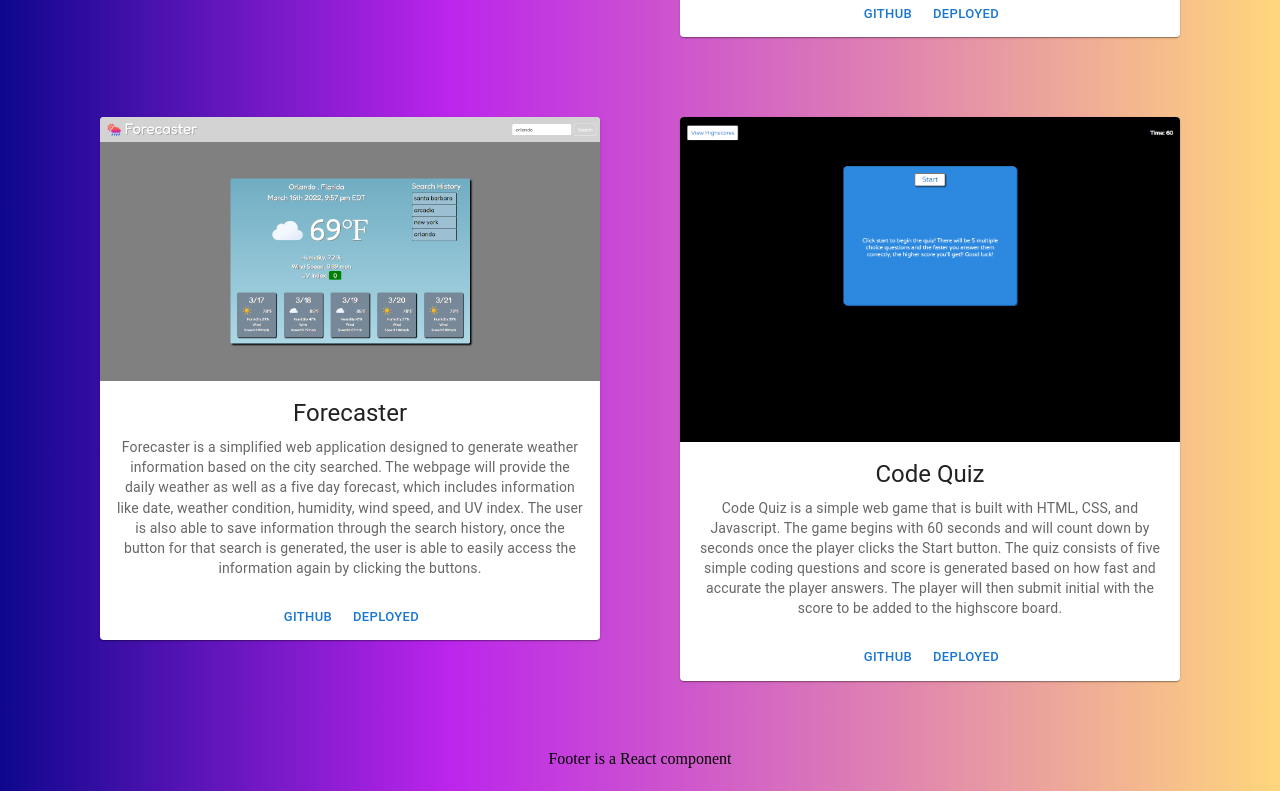
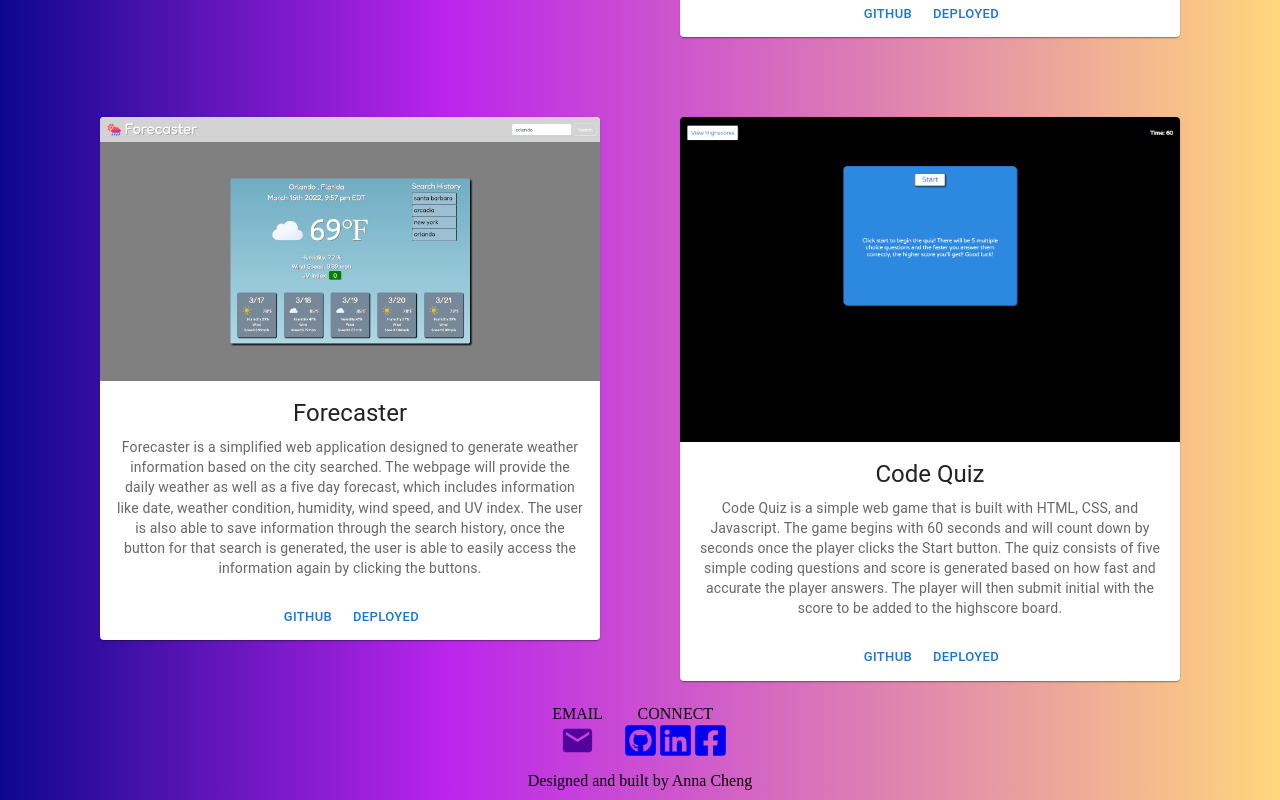
Before and after one commit to ycheng2021/React-Portfolio, a React (Create React App) app: page /portfolio in a window 1280 px wide. Shown: the part 1324-2124 px from the top of the page. Built offline with nearby package versions, Linux system fonts and the light colour scheme.

Commit message:
work on homepage

```diff
--- a/src/components/Footer.js
+++ b/src/components/Footer.js
@@ -1,10 +1,38 @@
 import * as React from 'react';
 import '../styles/home.css';
+import { FaLinkedin }  from 'react-icons/fa'
+import { FaGithubSquare } from 'react-icons/fa'
+import { FaFacebookSquare } from 'react-icons/fa'
+import { MdEmail } from 'react-icons/md'
+
 
 const Footer = () => {
     return (
         <div id="footer">
-            Footer is a React component
+            <div className="top-footer">
+                <div className="email">
+                    <p className="text">EMAIL</p>
+                    <a href="mailto:annacheng09@hotmail.com"><MdEmail className="email-icon"/></a>
+                </div>
+                <div className="social-media">
+                    <p className="text">CONNECT</p>
+                    <a href="https://github.com/ycheng2021" target="_blank" rel="noopener noreferrer">
+                        <FaGithubSquare className="contact-icon"/>
+                    </a>
+                    <a href="https://www.linkedin.com/in/yang-cheng-b4b090229/" target="_blank" rel="noopener noreferrer">
+                        <FaLinkedin className="contact-icon"/>
+                    </a>
+                    <a href="https://www.facebook.com/anna.cheng.5815" target="_blank" rel="noopener noreferrer">
+                        <FaFacebookSquare className="contact-icon"/>
+                    </a>
+                </div>
+            </div>
+            <div className="bottom-footer">
+                <p className="text note">
+                    Designed and built by Anna Cheng
+                </p>
+            </div>
+
         </div>
     )
 }
--- a/src/components/NavTabs.js
+++ b/src/components/NavTabs.js
@@ -121,7 +121,7 @@ const Home = () => {
                     </Link>
                   ))}
                   <Link to="">
-                    <a
+                      <a
                         href="/"
                         onClick={e => {
                           let footer = document.getElementById("footer");
--- a/src/styles/home.css
+++ b/src/styles/home.css
@@ -61,8 +61,33 @@ body {
     position: absolute;
     bottom: 0;
     width: 100%;
-    height: 4rem;
+    height: 6rem;
+}
+
+.top-footer {
     display: flex;
     align-items: center;
-    justify-content: space-around;
+    justify-content: center;
 }
+
+.text {
+    margin: 0;
+}
+
+.contact-icon {
+    font-size: 35px;
+}
+
+.email,
+.social-media {
+    padding: 10px;
+}
+
+.note {
+    padding-bottom: 10px;
+}
+
+.email-icon {
+    font-size: 35px;
+    color: rgb(81, 3, 155);
+}
```
